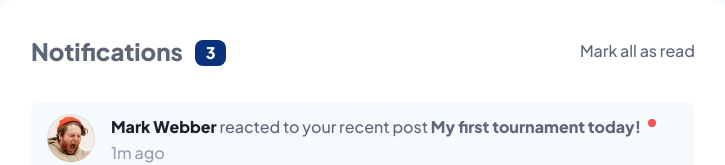
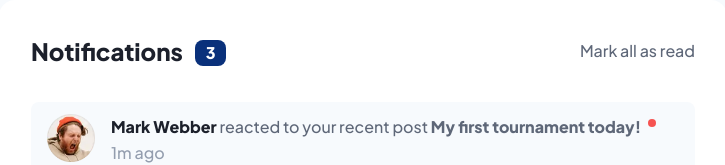
Before and after one commit to deru55/FeM_notifications-page-main, a plain HTML site: page index.html in a window 1280 px wide. Shown: the top 165 px of the page, without its empty margins (277-1002 px from the left). Drawn offline with Linux system fonts and the light colour scheme.

Commit message:
Fixed color

```diff
--- a/index.html
+++ b/index.html
@@ -10,7 +10,7 @@
     <main>
       <div class="card">
         <div class="card__header">
-          <h2 class="fs-heading-1 fw-bold test">
+          <h2 class="fs-heading-1 fw-bold txt-neutral-7">
             Notifications <span id="unread-notifications"></span>
           </h2>
 
--- a/style.css
+++ b/style.css
@@ -67,6 +67,10 @@ a {
 
 .txt-neutral-5 {
   color: var(--clr-neutral-5);
+}
+
+.txt-neutral-7 {
+  color: var(--clr-neutral-7);
 }
 
 body {
```
